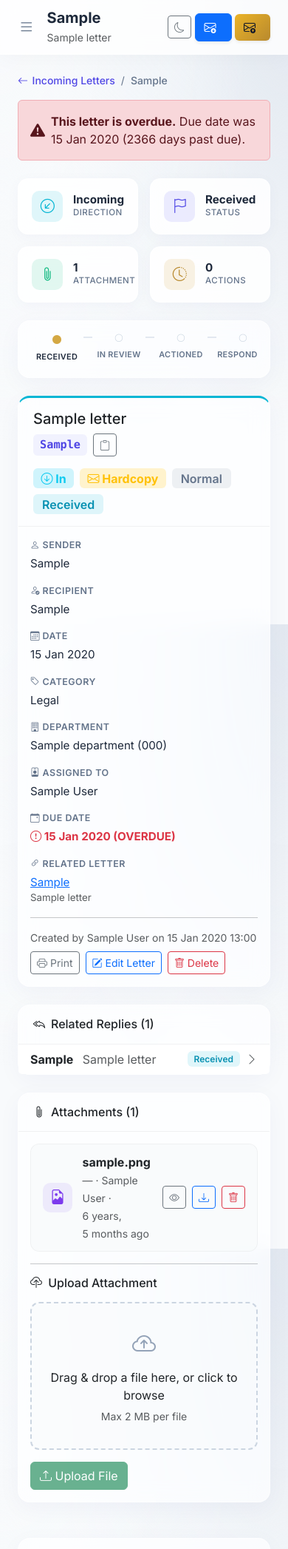
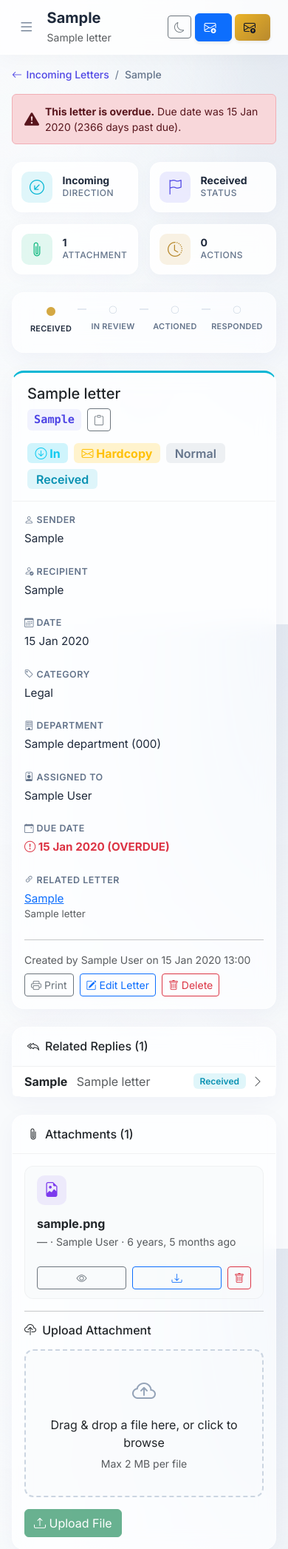
Before and after one commit to zackpro94/LMS, a Django app: page /letters/1/ in a window 390 px wide. Shown: the top 2094 px of the page at 74% size. Run offline with Django 5.2, Linux system fonts and the light colour scheme; a user stored in the database is signed in; data comes from the database, SQL or seed files in the repository; tables that the repository leaves empty hold one stand-in row (values such as "Sample post"); data that the repository does not hold is empty; some libraries are stand-ins or nearby versions.

Commit message:
Add mobile responsive styles for letter detail page

```diff
--- a/static/css/style.css
+++ b/static/css/style.css
@@ -926,3 +926,109 @@ body.sidebar-open {
   .card-glass { box-shadow: none; border: 1px solid #ddd; }
   .page-content { padding: 0; }
 }
+
+/* Mobile responsive styles */
+@media (max-width: 768px) {
+  /* Status pipeline - make scrollable on mobile */
+  .status-pipeline {
+    overflow-x: auto;
+    white-space: nowrap;
+    padding-bottom: 0.5rem;
+    -webkit-overflow-scrolling: touch;
+  }
+
+  .status-pipeline__step {
+    flex-shrink: 0;
+  }
+
+  /* Letter header - stack badges on mobile */
+  .letter-header .card-header {
+    flex-direction: column;
+    align-items: flex-start !important;
+  }
+
+  .letter-header .d-flex.flex-wrap.gap-2 {
+    width: 100%;
+    justify-content: flex-start !important;
+  }
+
+  /* Detail fields - full width on mobile */
+  .detail-field {
+    margin-bottom: 0.5rem;
+  }
+
+  /* Attachment items - stack vertically on mobile */
+  .attachment-item {
+    flex-direction: column;
+    align-items: flex-start !important;
+  }
+
+  .attachment-item__info {
+    width: 100%;
+    margin-bottom: 0.5rem;
+  }
+
+  .attachment-item__actions {
+    width: 100%;
+    justify-content: flex-start !important;
+  }
+
+  .attachment-item__actions .btn {
+    flex: 1;
+    justify-content: center;
+  }
+
+  /* Timeline - compact on mobile */
+  .timeline-item {
+    padding-left: 1rem;
+  }
+
+  .timeline-marker {
+    width: 10px;
+    height: 10px;
+  }
+
+  /* Quick stats - smaller on mobile */
+  .letter-stat {
+    padding: 0.75rem;
+  }
+
+  .letter-stat__icon {
+    font-size: 1.25rem;
+  }
+
+  .letter-stat__value {
+    font-size: 0.875rem;
+  }
+
+  .letter-stat__label {
+    font-size: 0.75rem;
+  }
+
+  /* Modal - fullscreen on mobile */
+  .modal-dialog {
+    margin: 0;
+    max-width: 100%;
+  }
+
+  .modal-content {
+    height: 100vh;
+    border-radius: 0;
+  }
+
+  /* Page content - reduce padding on mobile */
+  .page-content {
+    padding: 1rem;
+  }
+
+  /* Breadcrumb - smaller on mobile */
+  .letter-breadcrumb {
+    font-size: 0.875rem;
+  }
+
+  /* Alert - compact on mobile */
+  .alert {
+    font-size: 0.875rem;
+    padding: 0.75rem 1rem;
+  }
+}
```
